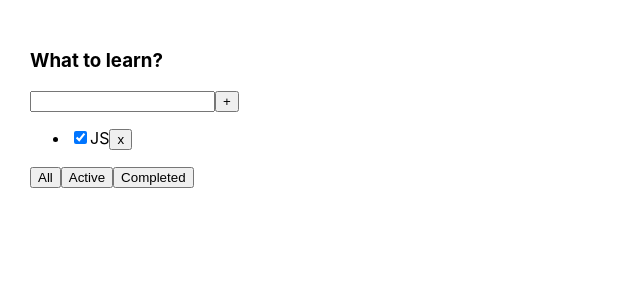
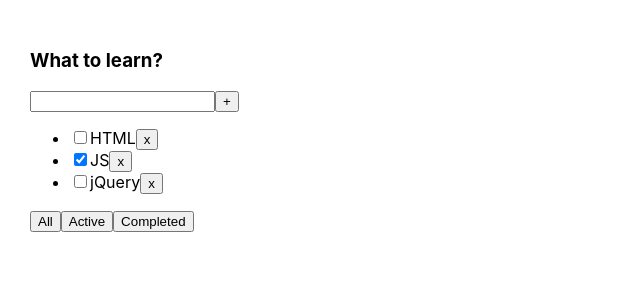
Before and after one commit to Ural993/Todolist2, a React (Create React App) app: page / in a window 1280 px wide. Shown: the top 300 px of the page, without its empty margins (0-640 px from the left). Built offline with nearby package versions, Linux system fonts and the light colour scheme.

Commit message:
lesson 3

```diff
--- a/package.json
+++ b/package.json
@@ -10,10 +10,12 @@
     "@types/node": "^12.0.0",
     "@types/react": "^16.9.0",
     "@types/react-dom": "^16.9.0",
+    "@types/uuid": "^8.3.1",
     "react": "^16.13.1",
     "react-dom": "^16.13.1",
     "react-scripts": "3.4.1",
-    "typescript": "~3.7.2"
+    "typescript": "~3.7.2",
+    "uuid": "^8.3.2"
   },
   "scripts": {
     "start": "react-scripts start",
--- a/src/App.tsx
+++ b/src/App.tsx
@@ -1,9 +1,10 @@
 import React, { useState } from 'react';
+import { v1 } from 'uuid';
 import './App.css';
 import Todolist from './components/TodoList';
-
+//import { v1 } from 'uuid'
 export type TaskType = {
-    id: number,
+    id: string,
     title: string,
     isDone: boolean
 }
@@ -12,13 +13,22 @@ export type FilterValueType = "all" | "active" | "completed"
 
 function App() {
     let tasksForHookUseState: Array<TaskType> = [
-        { id: 1, title: "HTML", isDone: false },
-        { id: 2, title: "JS", isDone: true },
-        { id: 3, title: "jQuery", isDone: false },
+        { id: v1(), title: "HTML", isDone: false },
+        { id: v1(), title: "JS", isDone: true },
+        { id: v1(), title: "jQuery", isDone: false },
     ]
     let [tasks, setTasks] = useState<Array<TaskType>>(tasksForHookUseState)
-    let [filter, setFilter] = useState<FilterValueType>('completed')
-    let removeTask = (taskID: number) => {
+    let [filter, setFilter] = useState<FilterValueType>('all')
+
+    let addTask = (title: string) => {
+        let newTask: TaskType = {
+            id: v1(),
+            title: title,
+            isDone: false
+        }
+        setTasks([newTask, ...tasks])
+    }
+    let removeTask = (taskID: string) => {
         setTasks(tasks.filter(t => t.id !== taskID))
     }
     let changeFilter = (newFilter: FilterValueType) => {
@@ -32,7 +42,7 @@ function App() {
     }
     return (
         <div className="App">
-            <Todolist title={"What to learn?"} tasks={tasksForRender} removeTask={removeTask} changeFilter={changeFilter} />
+            <Todolist title={"What to learn?"} tasks={tasksForRender} removeTask={removeTask} changeFilter={changeFilter} addTask={addTask} />
 
         </div>
     );
--- a/src/components/TodoList.tsx
+++ b/src/components/TodoList.tsx
@@ -1,38 +1,68 @@
-import React from 'react';
+import { title } from 'process';
+import React, { KeyboardEvent, ChangeEvent, useState } from 'react';
 import { FilterValueType, TaskType } from '../App';
 
 type TodoListPropType = {
     title: string,
     tasks: Array<TaskType>,
-    removeTask: (taskId: number) => void,
+    removeTask: (taskId: string) => void,
     changeFilter: (newFilter: FilterValueType) => void
+    addTask: (title: string) => void,
 }
 
 export default function Todolist(props: TodoListPropType) {
+    let [title, setTitle] = useState('')
     let tasksJSXElement = props.tasks.map(task => {
+
+        const removeTaskHandler = () => {
+            props.removeTask(task.id)
+        }
         return (
             <li key={task.id}><input type="checkbox" checked={task.isDone} />
                 <span>{task.title}</span>
-                <button onClick={() => props.removeTask(task.id)}>x</button>
+                <button onClick={removeTaskHandler}>x</button>
             </li>
 
         )
+    })
 
-    })
+    const addTaskHandler = () => {
+        title && props.addTask(title)
+        setTitle('')
+    }
+    const onChangeHandler = (e: ChangeEvent<HTMLInputElement>) => {
+        setTitle(e.currentTarget.value)
+    }
+    const onKeyPressHandler = (e: KeyboardEvent<HTMLInputElement>) => {
+        if (e.key === 'Enter') { addTaskHandler() }
+    }
+    const changeFilterForAll = () => {
+        props.changeFilter('all')
+    }
+    const changeFilterForActive = () => {
+        props.changeFilter('active')
+    }
+    const changeFilterForCompleted = () => {
+        props.changeFilter('completed')
+    }
+
     return (
+
         <div>
             <h3>{props.title}</h3>
             <div>
-                <input />
-                <button>+</button>
+                <input value={title}
+                    onChange={onChangeHandler}
+                    onKeyPress={onKeyPressHandler} />
+                <button onClick={addTaskHandler}>+</button>
             </div>
             <ul>
                 {tasksJSXElement}
             </ul>
             <div>
-                <button onClick={() => props.changeFilter('all')}>All</button>
-                <button onClick={() => props.changeFilter('active')}>Active</button>
-                <button onClick={() => props.changeFilter('completed')}>Completed</button>
+                <button onClick={changeFilterForAll}>All</button>
+                <button onClick={changeFilterForActive}>Active</button>
+                <button onClick={changeFilterForCompleted}>Completed</button>
             </div>
         </div>
     )
```
Also changed, not shown: 2 other files (tests, documents, lock files or other folders).
